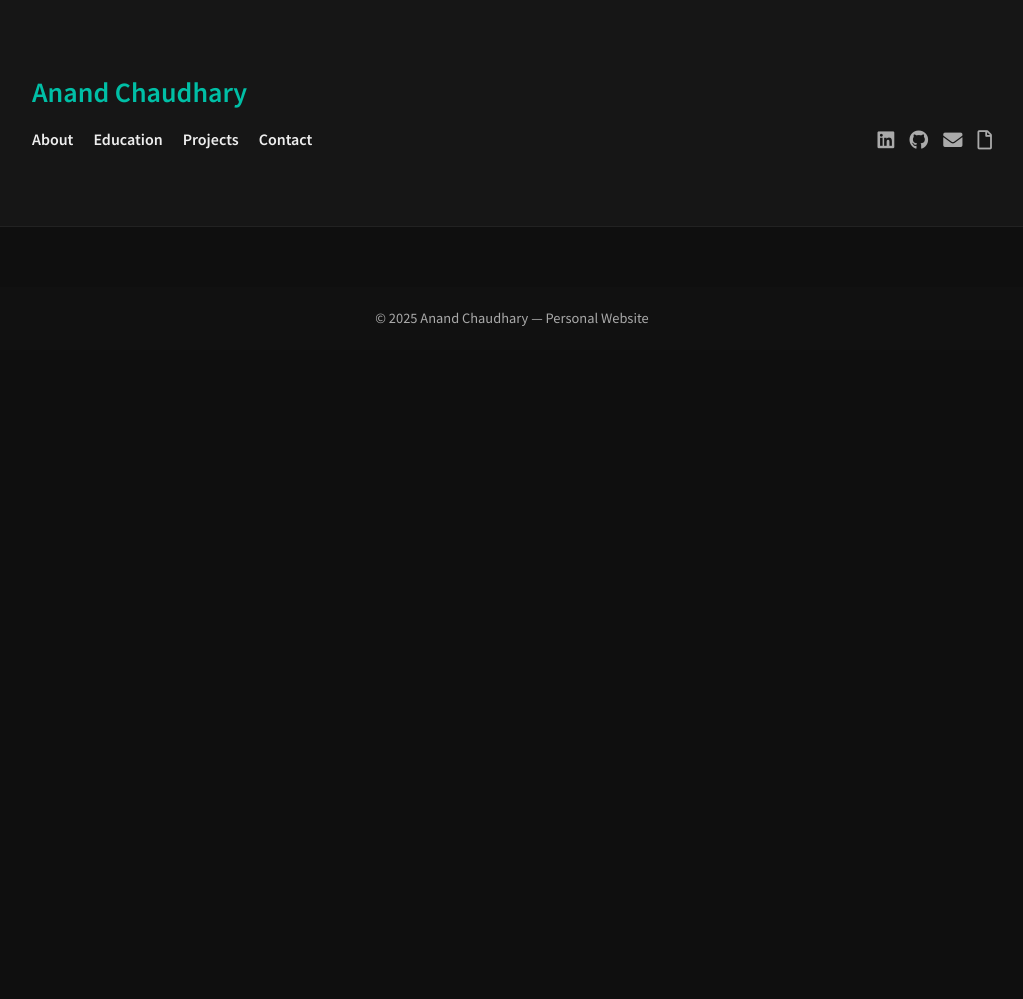
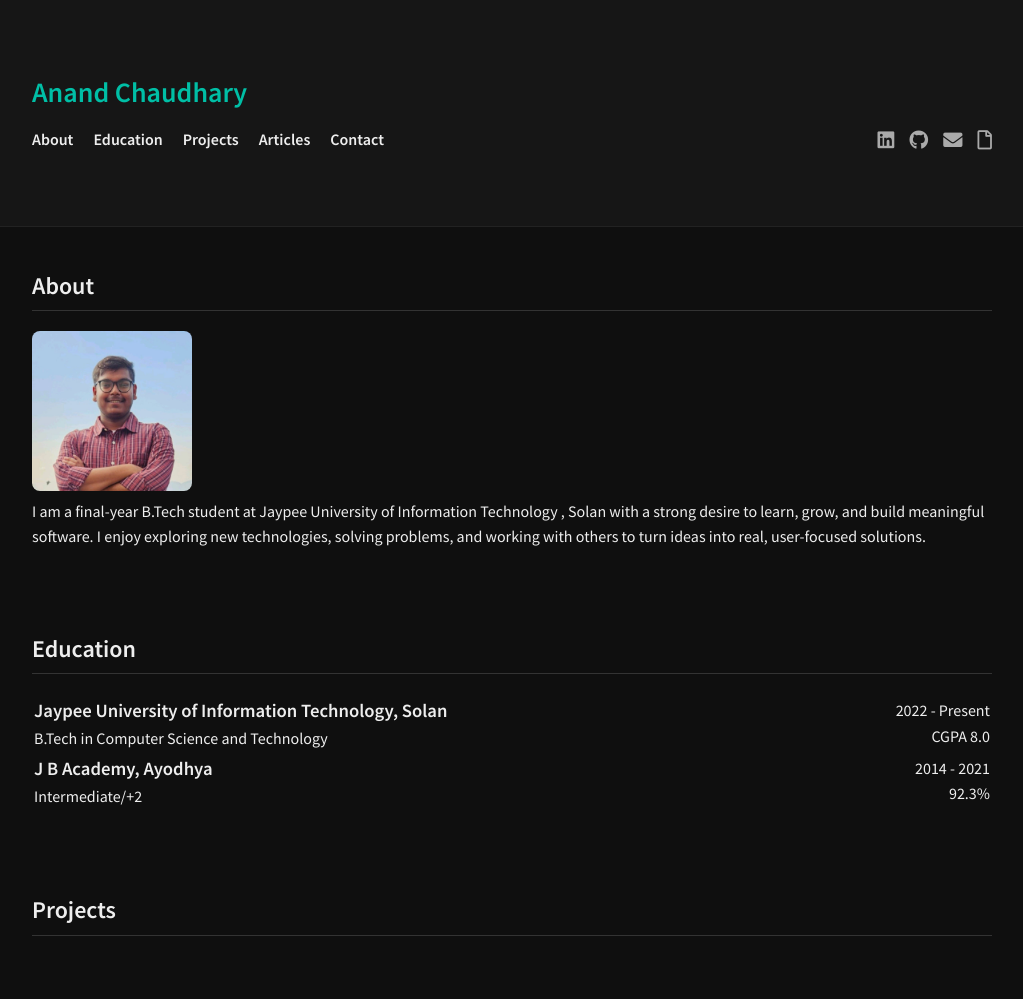
Before and after one commit to Anandx3505/Anandx3505.github.io, a plain HTML site: page index.html in a window 1280 px wide. Shown: the top 999 px of the page, without its empty margins (128-1151 px from the left). Before the commit the page ends 800 px from the top, so only its background shows below. Drawn offline with Linux system fonts and the light colour scheme.

Commit message:
sections added
added about , education sections

```diff
--- a/index.html
+++ b/index.html
@@ -1,13 +1,16 @@
 <!DOCTYPE html>
 <html lang="en">
+
 <head>
     <meta charset="UTF-8">
     <meta name="viewport" content="width=device-width, initial-scale=1.0">
     <title>Anand Chaudhary</title>
     <link rel="stylesheet" href="style.css">
     <link href="https://fonts.googleapis.com/css2?family=Source+Sans+Pro:wght@400;600&display=swap" rel="stylesheet">
-    <link rel="stylesheet" href="https://cdnjs.cloudflare.com/ajax/libs/font-awesome/5.15.3/css/all.min.css"/>
+    <link rel="stylesheet" href="https://cdnjs.cloudflare.com/ajax/libs/font-awesome/5.15.3/css/all.min.css" />
+
 </head>
+
 <body>
     <header>
         <div class="container">
@@ -17,6 +20,7 @@
                     <li><a href="#about">About</a></li>
                     <li><a href="#education">Education</a></li>
                     <li><a href="#projects">Projects</a></li>
+                    <li><a href="#articles">Articles</a></li>
                     <li><a href="#contact">Contact</a></li>
                 </ul>
                 <div class="social-icons">
@@ -29,10 +33,43 @@
             </nav>
         </div>
     </header>
+    <main>
+        <section id="about" class="section">
+            <div class="container">
+                <h2>About</h2>
+                <img src="/1732543268028.jpg" alt="Profile Photo" id="profile-photo">
+                <p>I am a final-year B.Tech student at Jaypee University of Information Technology , Solan with a strong
+                    desire to learn, grow, and build meaningful software. I enjoy exploring new technologies, solving
+                    problems, and working with others to turn ideas into real, user-focused solutions.</p>
+            </div>
+        </section>
+        <section id="education" class="section">
+            <div class="container">
+                <h2>Education</h2>
+                <table width="100%">
+                    <tr>
+                        <td><h3>Jaypee University of Information Technology, Solan</h3><p>B.Tech in Computer Science and Technology</p></td>
+                        <td style="text-align: right;"><p>2022 - Present<br>CGPA 8.0</p></td>
+                    </tr>
+                     <tr>
+                        <td><h3>J B Academy, Ayodhya</h3><p>Intermediate/+2</p></td>
+                        <td style="text-align: right;"><p>2014 - 2021<br>92.3%</p></td>
+                    </tr>
+                </table>
+            </div>
+        </section>
+        <section id="projects" class="section">
+            <div class="container">
+                <h2>Projects</h2>
+
+            </div>
+        </section>
+    </main>
     <footer>
         <p>© 2025 Anand Chaudhary — Personal Website</p>
     </footer>
 
 
 </body>
+
 </html>
--- a/style.css
+++ b/style.css
@@ -85,3 +85,16 @@ footer {
   font-size: 0.9em;
   margin-top: 60px;
 }
+
+ h2 {
+  font-size: 24px;
+  border-bottom: 1px solid #333;
+  margin-bottom: 20px;
+  padding-bottom: 5px;
+}
+#profile-photo {
+  width: 160px;
+  height: 160px;
+  object-fit: cover;
+  border-radius: 8px;
+}
```
Also changed, not shown: 1732543268028.jpg (added).
